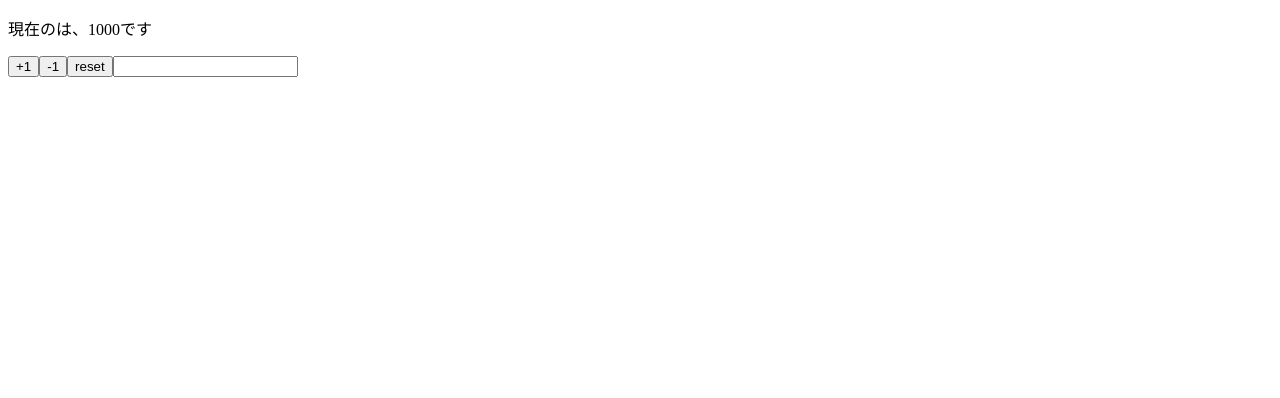
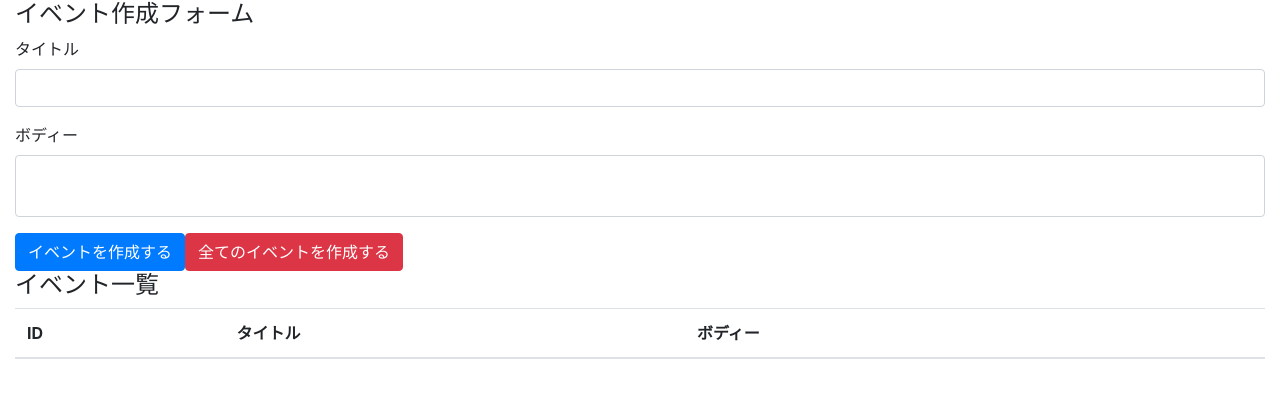
Before and after one commit to keitomasaki/react-hooks-101, a React (Create React App) app in the folder react-hooks-101/: page / in a window 1280 px wide. Shown: the top 398 px of the page. Built offline with nearby package versions, Linux system fonts and the light colour scheme.

Commit message:
create event form and event table with bootstrap

```diff
--- a/react-hooks-101/package.json
+++ b/react-hooks-101/package.json
@@ -3,6 +3,7 @@
   "version": "0.1.0",
   "private": true,
   "dependencies": {
+    "bootstrap": "4.3.1",
     "react": "^17.0.1",
     "react-dom": "^17.0.1",
     "react-scripts": "3.0.1"
--- a/react-hooks-101/src/App.js
+++ /dev/null
@@ -1,44 +0,0 @@
-import React, { useEffect, useState } from "react";
-
-const App = (props) => {
-  const [state, setState] = useState(props);
-  const { name, price } = state;
-
-  useEffect(() => {
-    console.log("this is like componentDidMount or omponentDidUpadate");
-  });
-
-  useEffect(() => {
-    console.log("this is like componentDidMount");
-  }, []);
-
-  useEffect(() => {
-    console.log("this callback is for name only");
-  }, [name]);
-
-  return (
-    <>
-      <p>
-        現在の{name}は、{price}です
-      </p>
-      <button onClick={() => setState({ ...state, price: price + 1 })}>
-        +1
-      </button>
-      <button onClick={() => setState({ ...state, price: price - 1 })}>
-        -1
-      </button>
-      <button onClick={() => setState(props)}>reset</button>
-      <input
-        value={name}
-        onChange={(e) => setState({ ...state, name: e.target.value })}
-      />
-    </>
-  );
-};
-
-App.defaultProps = {
-  name: "",
-  price: 1000,
-};
-
-export default App;
--- /dev/null
+++ b/react-hooks-101/src/components/App.js
@@ -0,0 +1,40 @@
+import React, { useEffect, useState } from "react";
+import "bootstrap/dist/css/bootstrap.min.css";
+
+const App = (props) => {
+  return (
+    <div className="container-fluid">
+      <h4>イベント作成フォーム</h4>
+      <form>
+        <div className="form-group">
+          <label htmlFor="formEventTitle">タイトル</label>
+          <input className="form-control" id="formEventTitle" />
+        </div>
+        <div className="form-group">
+          <label htmlFor="formEventBody">ボディー</label>
+          <textarea
+            className="form-control"
+            id="formEventBody"
+            style={{ resize: "none" }}
+          />
+        </div>
+        <button className="btn btn-primary">イベントを作成する</button>
+        <button className="btn btn-danger">全てのイベントを作成する</button>
+      </form>
+      <h4>イベント一覧</h4>
+      <table className="table table-hover">
+        <thead>
+          <tr>
+            <th>ID</th>
+            <th>タイトル</th>
+            <th>ボディー</th>
+            <th></th>
+          </tr>
+        </thead>
+        <tbody></tbody>
+      </table>
+    </div>
+  );
+};
+
+export default App;
--- a/react-hooks-101/src/index.js
+++ b/react-hooks-101/src/index.js
@@ -1,5 +1,5 @@
 import React from "react";
 import ReactDOM from "react-dom";
-import App from "./App";
+import App from "./components/App";
 
 ReactDOM.render(<App />, document.getElementById("root"));
```
Also changed, not shown: 1 other file (tests, documents, lock files or other folders).
